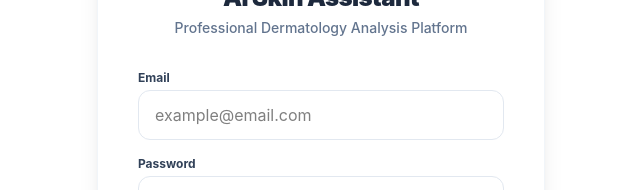
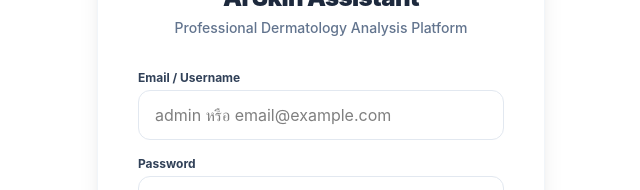
Before and after one commit to peerapat9375555/SE, a React (Vite) app in the folder frontend/: page / in a window 1280 px wide. Shown: the part 212-402 px from the top of the page, without its empty margins (319-959 px from the left). Built offline with nearby package versions, Linux system fonts and the light colour scheme; no server answers.

Commit message:
Allow admin/admin login bypass and fix email validation

```diff
--- a/frontend/src/App.jsx
+++ b/frontend/src/App.jsx
@@ -35,7 +35,14 @@ export default function App() {
 
   // If there's no session, show the Auth screen
   if (!session) {
-    return <Auth />;
+    return (
+      <Auth
+        onAdminLogin={(fakeSession) => {
+          setSession(fakeSession);
+          setLoading(false);
+        }}
+      />
+    );
   }
 
   // Routing Logic
--- a/frontend/src/components/Auth.jsx
+++ b/frontend/src/components/Auth.jsx
@@ -1,7 +1,7 @@
 import React, { useState } from 'react';
 import { supabase } from '../supabaseClient';
 
-export default function Auth() {
+export default function Auth({ onAdminLogin }) {
   const [loading, setLoading] = useState(false);
   const [email, setEmail] = useState('');
   const [password, setPassword] = useState('');
@@ -12,6 +12,19 @@ export default function Auth() {
     e.preventDefault();
     setLoading(true);
     setMessage({ text: '', type: '' });
+
+    // Admin bypass logic
+    if (isLogin && email === 'admin' && password === 'admin') {
+        const fakeSession = {
+            user: {
+                id: 'admin-id-7bcb-4682', // Unique ID for admin
+                email: 'admin@system.local'
+            },
+            access_token: 'fake-token-bypass'
+        };
+        onAdminLogin(fakeSession);
+        return;
+    }
 
     try {
       if (isLogin) {
@@ -60,13 +73,13 @@ export default function Auth() {
           )}
 
           <div>
-            <label className="block text-xs font-bold text-slate-700 mb-1">Email</label>
+            <label className="block text-xs font-bold text-slate-700 mb-1">Email / Username</label>
             <input
-              type="email"
+              type="text"
               required
               value={email}
               onChange={(e) => setEmail(e.target.value)}
-              placeholder="example@email.com"
+              placeholder="admin หรือ email@example.com"
               className="w-full px-4 py-3 rounded-xl border border-slate-200 focus:outline-none focus:ring-2 focus:ring-[#117b6f] focus:border-transparent transition-all"
             />
           </div>
```
